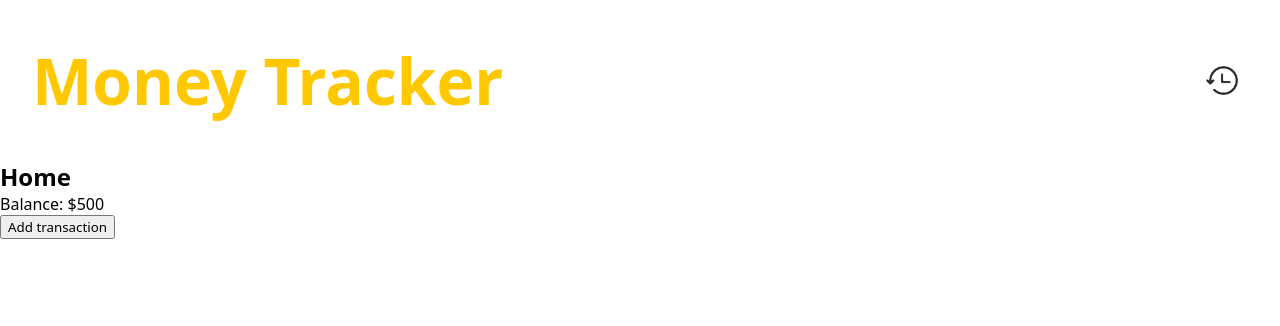
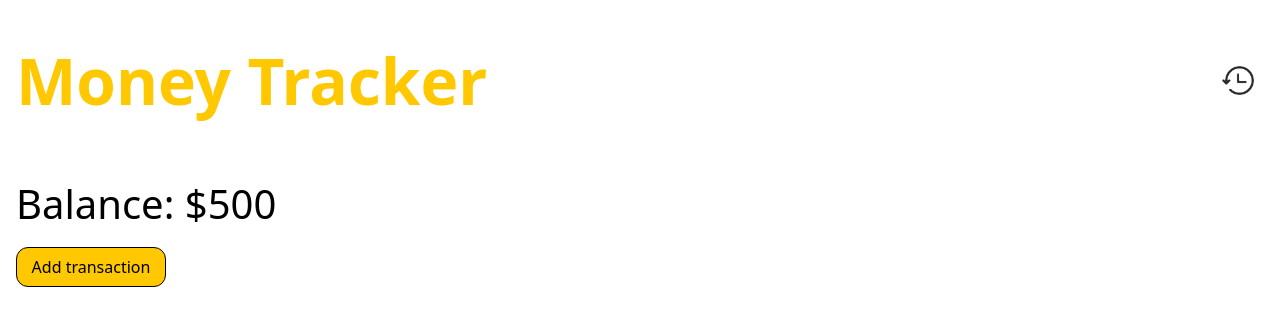
Before and after one commit to logicalPanda2/money-tracker-project, a plain HTML site: page index.html in a window 1280 px wide. Drawn offline with Linux system fonts and the light colour scheme.

Commit message:
Add homepage styles

```diff
--- a/index.html
+++ b/index.html
@@ -12,12 +12,11 @@
                 <h1>Money Tracker</h1>
                 <button id="historyBtn" class="historyBtn"><img src="assets/history-icon.png" alt="History" width="35" height="35"></button>
             </header>
-            <section id="homePage" class="page active-page">
+            <section id="homePage" class="page homePage active-page">
                 <header>
-                    <h2>Home</h2>
+                    <p id="balance-amount">Balance: $500</p>
                 </header>
-                <p id="balance-amount">Balance: $500</p>
-                <button id="transactionBtn">Add transaction</button>
+                <button id="transactionBtn" class="transactionBtn">Add transaction</button>
             </section>
             <section id="transactionPage" class="page">
                 <header>
--- a/styles/basic.css
+++ b/styles/basic.css
@@ -30,7 +30,7 @@ body, main {
 h1 {
     color: #ffc800;
     font-size: 4rem;
-    margin-left: 2rem;
+    margin-left: 1rem;
 }
 
 .historyBtn {
@@ -42,7 +42,7 @@ h1 {
     display: flex;
     justify-content: center;
     align-items: center;
-    margin-right: 2rem;
+    margin-right: 1rem;
 }
 
 main {
@@ -61,3 +61,25 @@ main {
     opacity: 1;
     z-index: 2;
 }
+
+.homePage {
+    padding: 1rem;
+}
+
+.homePage header {
+    font-size: 2.5rem;
+}
+
+.transactionBtn {
+    height: 40px;
+    width: 150px;
+    background-color: #ffc800;
+    padding: 12px;
+    border: 1px solid black;
+    border-radius: 12px;
+    display: flex;
+    justify-content: center;
+    align-items: center;
+    font-size: 1rem;
+    margin-top: 1rem;
+}
```
